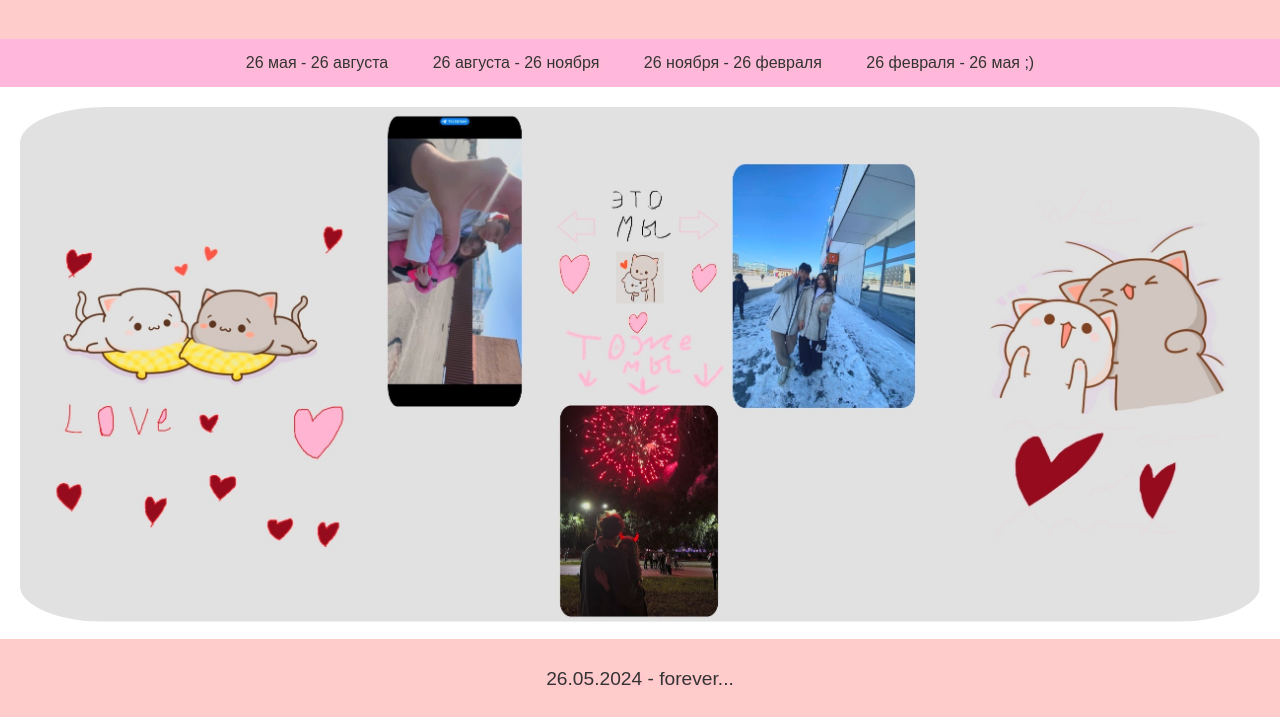
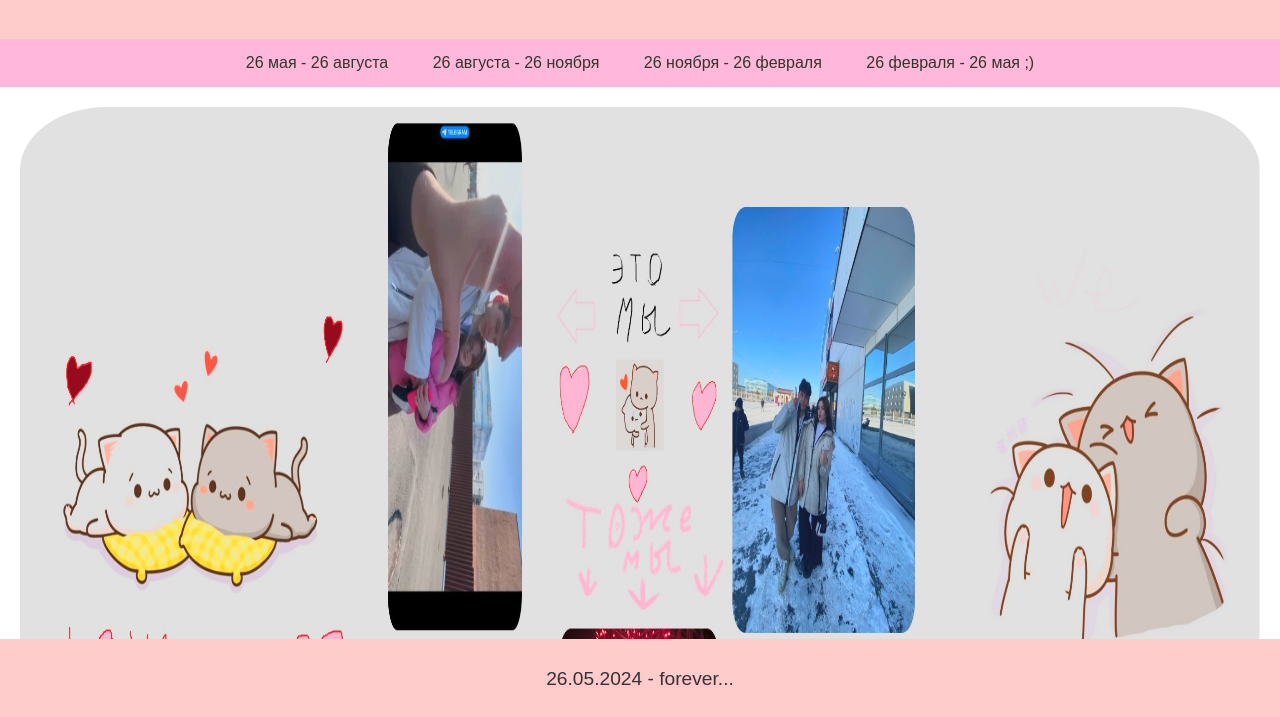
Before and after one commit to kissabmi/lovealisaaafor1year, a plain HTML site: page index.html in a window 1280 px wide. Shown: the part 81-798 px from the top of the page. Drawn offline with Linux system fonts and the light colour scheme.

Commit message:
Update index.html

```diff
--- a/index.html
+++ b/index.html
@@ -78,7 +78,7 @@
 </nav>
 
 <section>
-    <img src="testluti.jpg" style="width: 110%; height: 150%">
+    <img src="testluti.jpg" style="width: 110%; height: 900px">
 </section>
 
 <footer>
```
